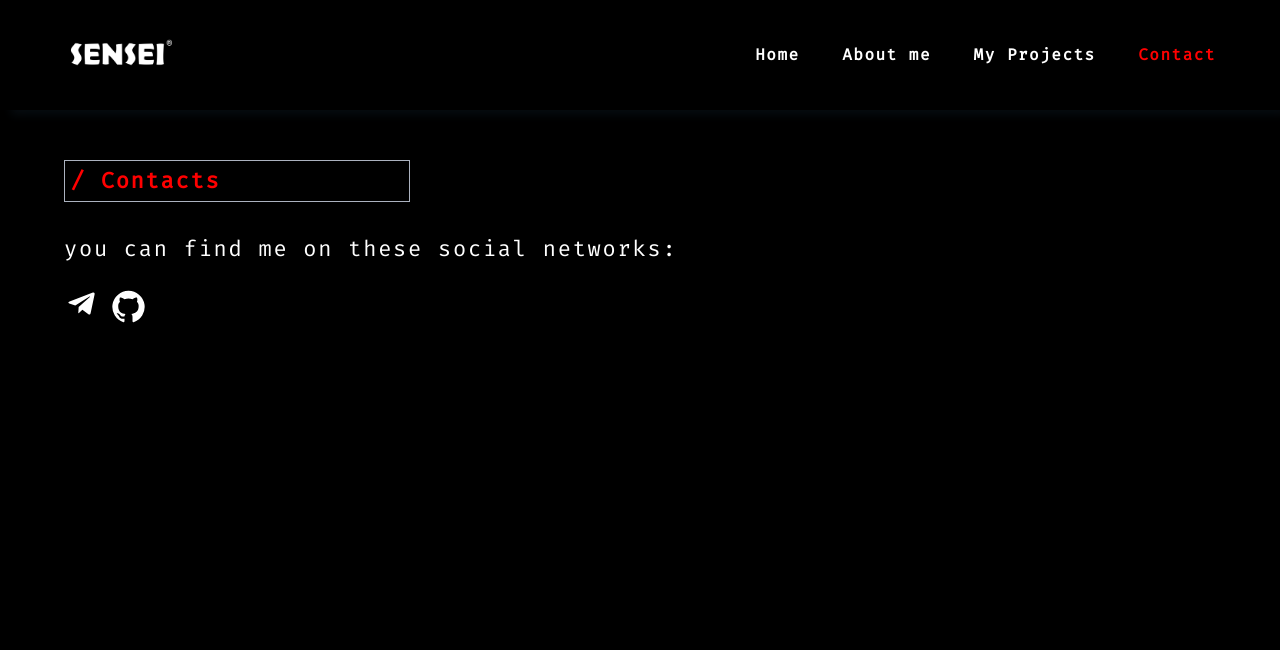
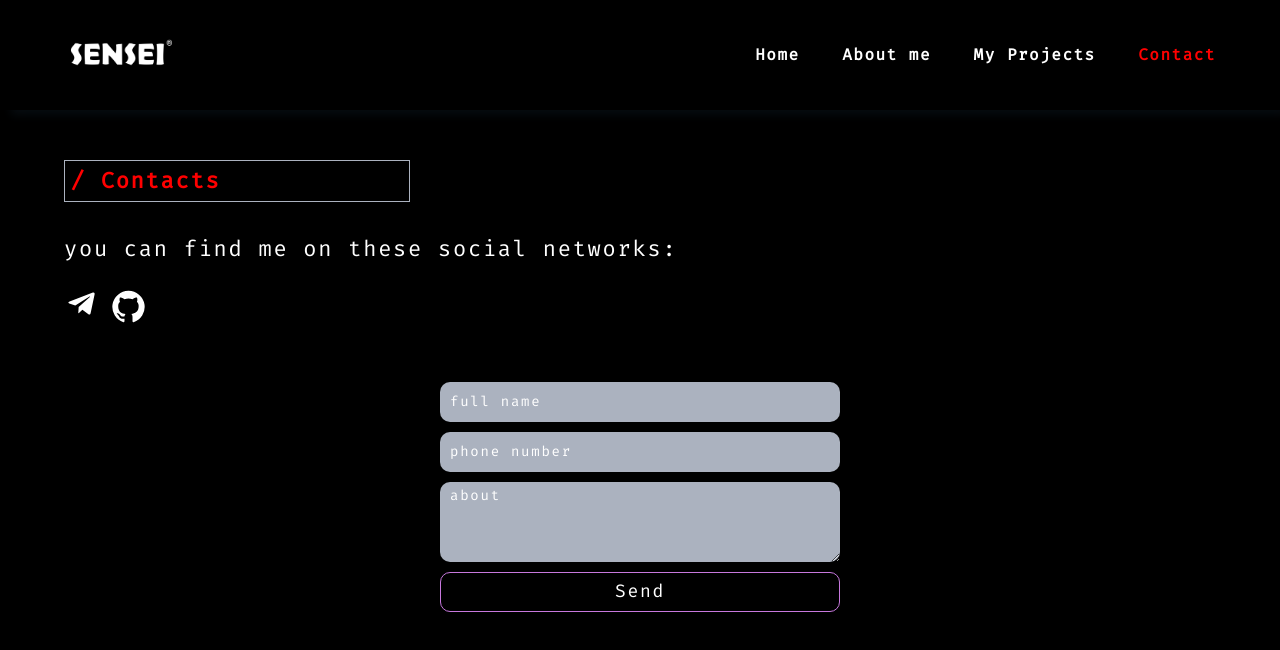
Before and after one commit to for-you-sensei/portfolio, a React (Create React App) app: page /contact in a window 1280 px wide. Shown: the top 650 px of the page. Built offline with nearby package versions, Linux system fonts and the light colour scheme.

Commit message:
added feedback

```diff
--- /dev/null
+++ b/src/Components/Feedback/Feedback.css
@@ -0,0 +1,51 @@
+#feedback {
+  width: 100%;
+  display: flex;
+  flex-direction: column;
+  align-items: center;
+  justify-content: center;
+}
+
+.feedback-form {
+  max-width: 400px;
+  width: 100%;
+  display: flex;
+  flex-direction: column;
+  align-items: center;
+  justify-content: center;
+  gap: 10px;
+}
+
+.feedback-form > input,
+textarea {
+  width: 100%;
+  height: 40px;
+  border: none;
+  outline: none;
+  background: #abb2bf;
+  border-radius: 10px;
+  padding: 5px 10px;
+
+  font-size: 14px;
+  line-height: 135%;
+  font-weight: 400;
+  color: #000;
+}
+
+.feedback-form input::placeholder {
+  color: #fff;
+}
+
+.feedback-form textarea::placeholder {
+  color: #fff;
+}
+
+.feedback-form :nth-child(3) {
+  height: 80px;
+}
+
+.feedback-form > button {
+  width: 100%;
+  height: 40px;
+  border-radius: 10px;
+ }
--- /dev/null
+++ b/src/Components/Feedback/Feedback.js
@@ -0,0 +1,17 @@
+import React from "react";
+import "./Feedback.css";
+
+export function Feedback() {
+  return (
+    <div id="feedback">
+      <form className="feedback-form">
+        <input type="text" placeholder="full name" autoComplete="off" />
+        <input type="text" placeholder="phone number" autoComplete="off" />
+        <textarea placeholder="about"></textarea>
+        <button type="submit" className="my-projects-link">
+          Send
+        </button>
+      </form>
+    </div>
+  );
+}
--- a/src/Pages/Contacts/Contacts.js
+++ b/src/Pages/Contacts/Contacts.js
@@ -1,10 +1,12 @@
 import React from "react";
 import { ContactsCard } from "../../Components/ContactsCard/ContactsCard";
+import { Feedback } from "../../Components/Feedback/Feedback";
 
 export function Contacts() {
   return (
     <>
       <ContactsCard />
+      <Feedback />
     </>
   );
 }
```
